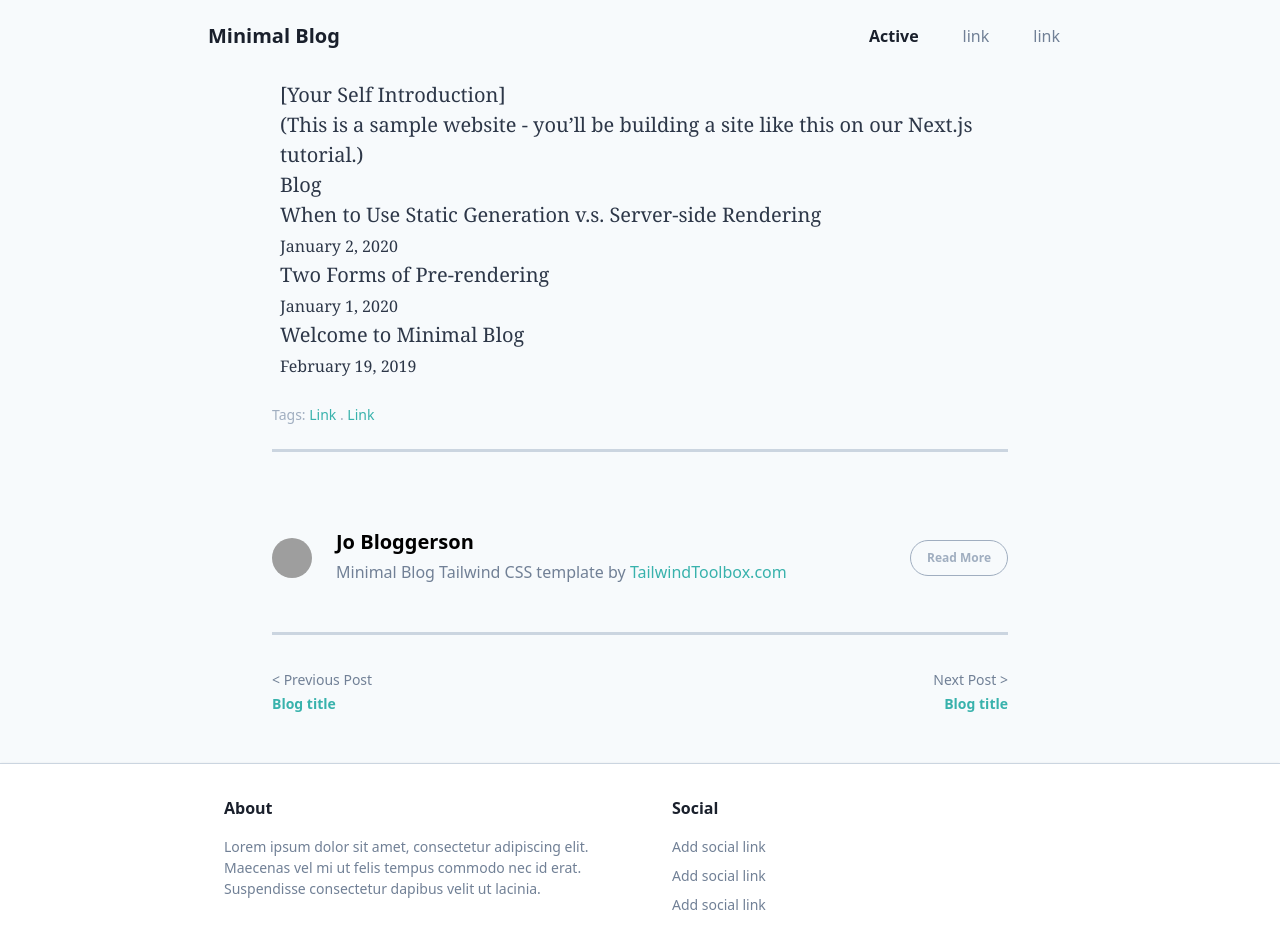
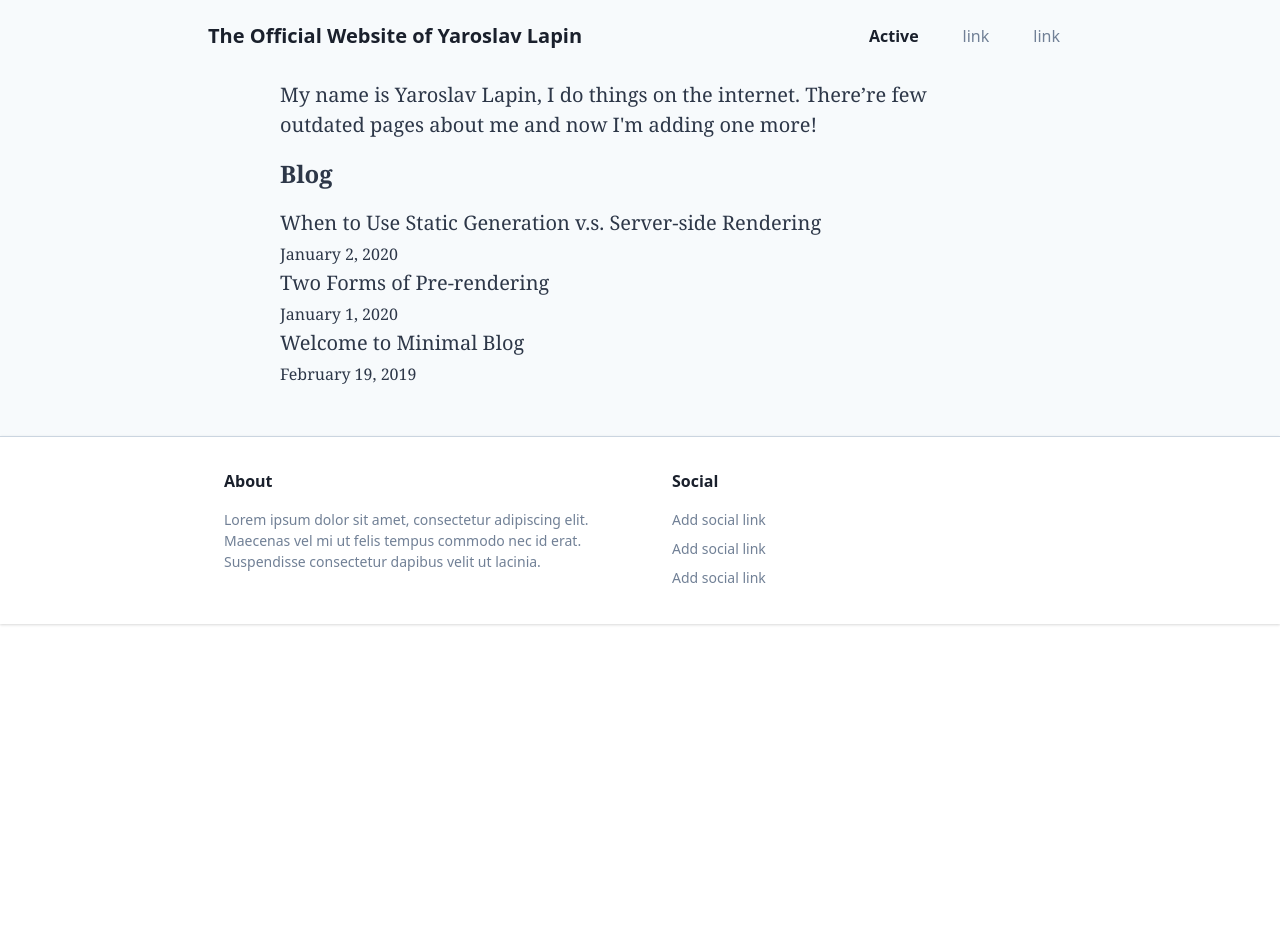
Before and after one commit to JLarky/jlarky-next, a Next.js app: page / in a window 1280 px wide. Shown: the top 948 px of the page. After the commit the page ends 800 px from the top, so only its background shows below. Built offline with nearby package versions, Linux system fonts and the light colour scheme; grey boxes are pictures that could not be loaded.

Commit message:
split up template again

```diff
--- a/components/layout.tsx
+++ b/components/layout.tsx
@@ -86,12 +86,16 @@ export default function Layout({
         />
         <div className="w-full md:max-w-4xl mx-auto flex flex-wrap items-center justify-between mt-0 py-3">
           <div className="pl-4">
-            <a
-              className="text-gray-900 text-base no-underline hover:no-underline font-extrabold text-xl"
-              href="#"
-            >
-              Minimal Blog
-            </a>
+            <Link href="/">
+              <a
+                className="text-gray-900 text-base no-underline hover:no-underline font-extrabold text-xl"
+                href="/"
+              >
+                {home
+                  ? 'The Official Website of Yaroslav Lapin'
+                  : "Yaroslav Lapin's Blog"}
+              </a>
+            </Link>
           </div>
           <div className="block lg:hidden pr-4">
             <button
@@ -165,91 +169,8 @@ export default function Layout({
               </span>
             </span>
           </div>
-          <main>{children}</main>
-
-          {/*/ Post Content*/}
         </div>
-        {/*Tags */}
-        <div className="text-base md:text-sm text-gray-500 px-4 py-6">
-          Tags:{' '}
-          <a
-            href="#"
-            className="text-base md:text-sm text-teal-500 no-underline hover:underline"
-          >
-            Link
-          </a>{' '}
-          .{' '}
-          <a
-            href="#"
-            className="text-base md:text-sm text-teal-500 no-underline hover:underline"
-          >
-            Link
-          </a>
-        </div>
-        {/*Divider*/}
-        <hr className="border-b-2 border-gray-400 mb-8 mx-4" />
-        {/*Author*/}
-        <div className="flex w-full items-center font-sans px-4 py-12">
-          <img
-            className="w-10 h-10 rounded-full mr-4"
-            src="http://i.pravatar.cc/300"
-            alt="Avatar of Author"
-          />
-          <div className="flex-1 px-2">
-            <p className="text-base font-bold text-base md:text-xl leading-none mb-2">
-              Jo Bloggerson
-            </p>
-            <p className="text-gray-600 text-xs md:text-base">
-              Minimal Blog Tailwind CSS template by{' '}
-              <a
-                className="text-teal-500 no-underline hover:underline"
-                href="https://www.tailwindtoolbox.com"
-              >
-                TailwindToolbox.com
-              </a>
-            </p>
-          </div>
-          <div className="justify-end">
-            <button className="bg-transparent border border-gray-500 hover:border-teal-500 text-xs text-gray-500 hover:text-teal-500 font-bold py-2 px-4 rounded-full">
-              Read More
-            </button>
-          </div>
-        </div>
-        {/*/Author*/}
-        {/*Divider*/}
-        <hr className="border-b-2 border-gray-400 mb-8 mx-4" />
-        {/*Next & Prev Links*/}
-        <div className="font-sans flex justify-between content-center px-4 pb-12">
-          <div className="text-left">
-            <span className="text-xs md:text-sm font-normal text-gray-600">
-              &lt; Previous Post
-            </span>
-            <br />
-            <p>
-              <a
-                href="#"
-                className="break-normal text-base md:text-sm text-teal-500 font-bold no-underline hover:underline"
-              >
-                Blog title
-              </a>
-            </p>
-          </div>
-          <div className="text-right">
-            <span className="text-xs md:text-sm font-normal text-gray-600">
-              Next Post &gt;
-            </span>
-            <br />
-            <p>
-              <a
-                href="#"
-                className="break-normal text-base md:text-sm text-teal-500 font-bold no-underline hover:underline"
-              >
-                Blog title
-              </a>
-            </p>
-          </div>
-        </div>
-        {/*/Next & Prev Links*/}
+        <main>{children}</main>
       </div>
       {/*/container*/}
       <footer className="bg-white border-t border-gray-400 shadow">
--- a/pages/index.tsx
+++ b/pages/index.tsx
@@ -19,15 +19,15 @@ export default function Home({
       <Head>
         <title>{siteTitle}</title>
       </Head>
-      <section className="">
-        <p>[Your Self Introduction]</p>
+      <section
+        className="w-full px-4 md:px-6 text-xl text-gray-800 leading-normal"
+        style={{ fontFamily: 'Georgia,serif' }}
+      >
         <p>
-          (This is a sample website - you’ll be building a site like this on{' '}
-          <a href="https://nextjs.org/learn">our Next.js tutorial</a>.)
+          My name is Yaroslav Lapin, I do things on the internet. There’re few
+          outdated pages about me and now I'm adding one more!
         </p>
-      </section>
-      <section className="">
-        <h2 className="">Blog</h2>
+        <h2 className="py-4 text-2xl font-bold">Blog</h2>
         <ul className="">
           {allPostsData.map(({ id, date, title }) => (
             <li className="" key={id}>
@@ -42,6 +42,7 @@ export default function Home({
           ))}
         </ul>
       </section>
+      <div className="py-6"> </div>
     </Layout>
   )
 }
--- a/pages/posts/[id].tsx
+++ b/pages/posts/[id].tsx
@@ -2,8 +2,8 @@ import Layout from '../../components/layout'
 import { getAllPostIds, getPostData } from '../../lib/posts'
 import Head from 'next/head'
 import Date from '../../components/date'
-import utilStyles from '../../styles/utils.module.css'
 import { GetStaticProps, GetStaticPaths } from 'next'
+import Link from 'next/link'
 
 export default function Post({
   postData
@@ -14,12 +14,16 @@ export default function Post({
     contentHtml: string
   }
 }) {
+  const tags = []
   return (
     <Layout>
       <Head>
         <title>{postData.title}</title>
       </Head>
-      <article>
+      <article
+        className="w-full px-4 md:px-6 text-xl text-gray-800 leading-normal"
+        style={{ fontFamily: 'Georgia,serif' }}
+      >
         <h1 className="font-bold font-sans break-normal text-gray-900 pt-6 pb-2 text-3xl md:text-4xl">
           {postData.title}
         </h1>
@@ -28,6 +32,83 @@ export default function Post({
         </p>
         <div dangerouslySetInnerHTML={{ __html: postData.contentHtml }} />
       </article>
+      <div className="text-base md:text-sm text-gray-500 px-4 py-6">
+        {!!tags.length && (
+          <>
+            Tags:{' '}
+            <a
+              href="#"
+              className="text-base md:text-sm text-teal-500 no-underline hover:underline"
+            >
+              Link
+            </a>{' '}
+            .{' '}
+            <a
+              href="#"
+              className="text-base md:text-sm text-teal-500 no-underline hover:underline"
+            >
+              Link
+            </a>
+          </>
+        )}
+      </div>
+      {/*Divider*/}
+      <hr className="border-b-2 border-gray-400 mx-4" />
+      <div className="flex w-full items-center font-sans px-4 py-12">
+        <img
+          className="w-10 h-10 rounded-full mr-4"
+          src="/images/profile.jpg"
+          alt="Avatar of Author"
+        />
+        <div className="flex-1 px-2">
+          <p className="text-base font-bold text-base md:text-xl leading-none mb-2">
+            Yaroslav Lapin
+          </p>
+          <p className="text-gray-600 text-xs md:text-base">
+            Senior Software Engineer at null since undefined
+          </p>
+        </div>
+        <div className="justify-end">
+          <Link href="/blog">
+            <a className="bg-transparent border border-gray-500 hover:border-teal-500 text-xs text-gray-500 hover:text-teal-500 font-bold py-2 px-4 rounded-full">
+              Read More
+            </a>
+          </Link>
+        </div>
+      </div>
+      <hr className="border-b-2 border-gray-400 mb-8 mx-4" />
+      {false && (
+        <div className="font-sans flex justify-between content-center px-4 pb-12">
+          <div className="text-left">
+            <span className="text-xs md:text-sm font-normal text-gray-600">
+              &lt; Previous Post
+            </span>
+            <br />
+            <p>
+              <a
+                href="#"
+                className="break-normal text-base md:text-sm text-teal-500 font-bold no-underline hover:underline"
+              >
+                Blog title
+              </a>
+            </p>
+          </div>
+          <div className="text-right">
+            <span className="text-xs md:text-sm font-normal text-gray-600">
+              Next Post &gt;
+            </span>
+            <br />
+            <p>
+              <a
+                href="#"
+                className="break-normal text-base md:text-sm text-teal-500 font-bold no-underline hover:underline"
+              >
+                Blog title
+              </a>
+            </p>
+          </div>
+        </div>
+      )}
     </Layout>
   )
 }
```
